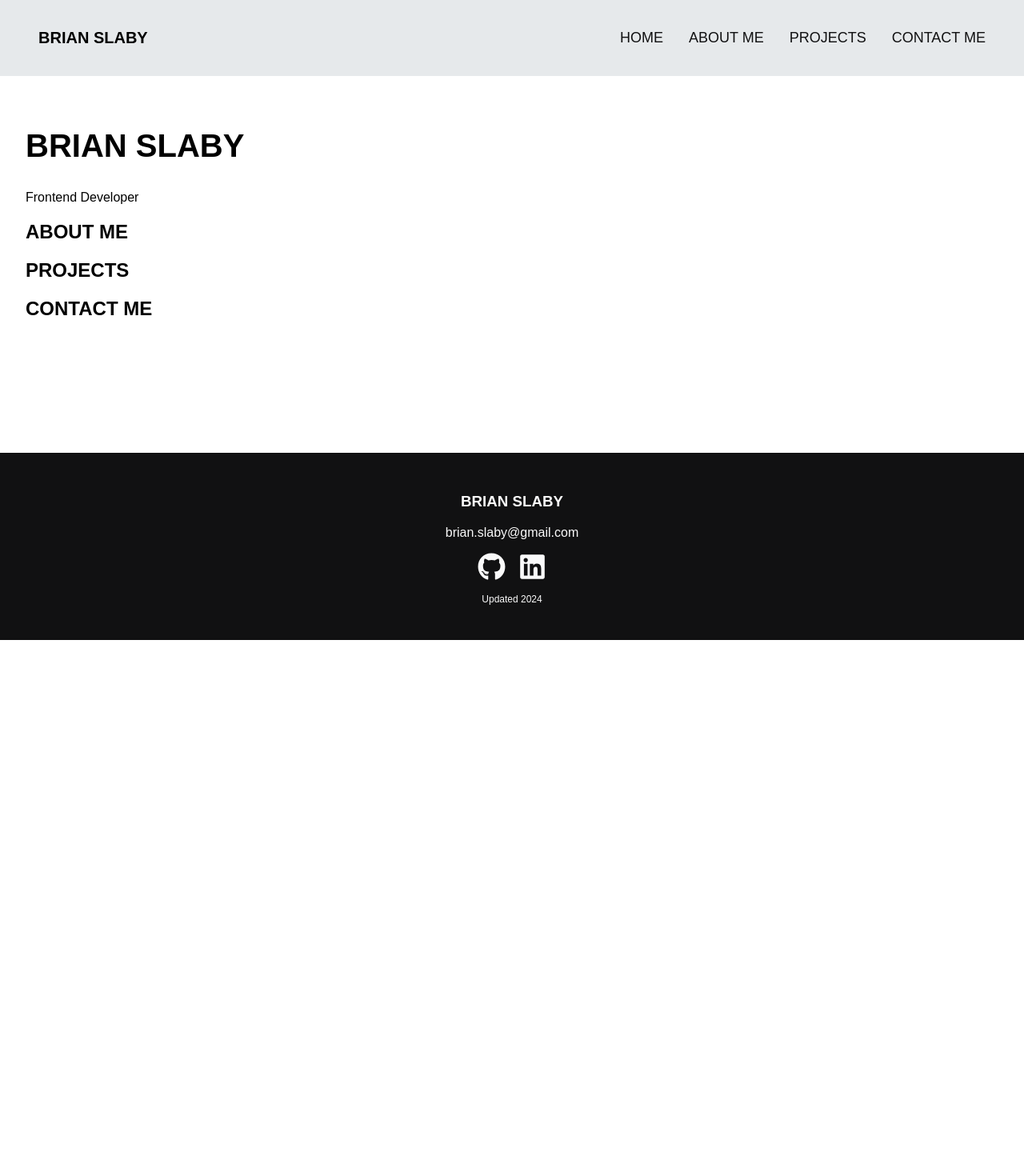
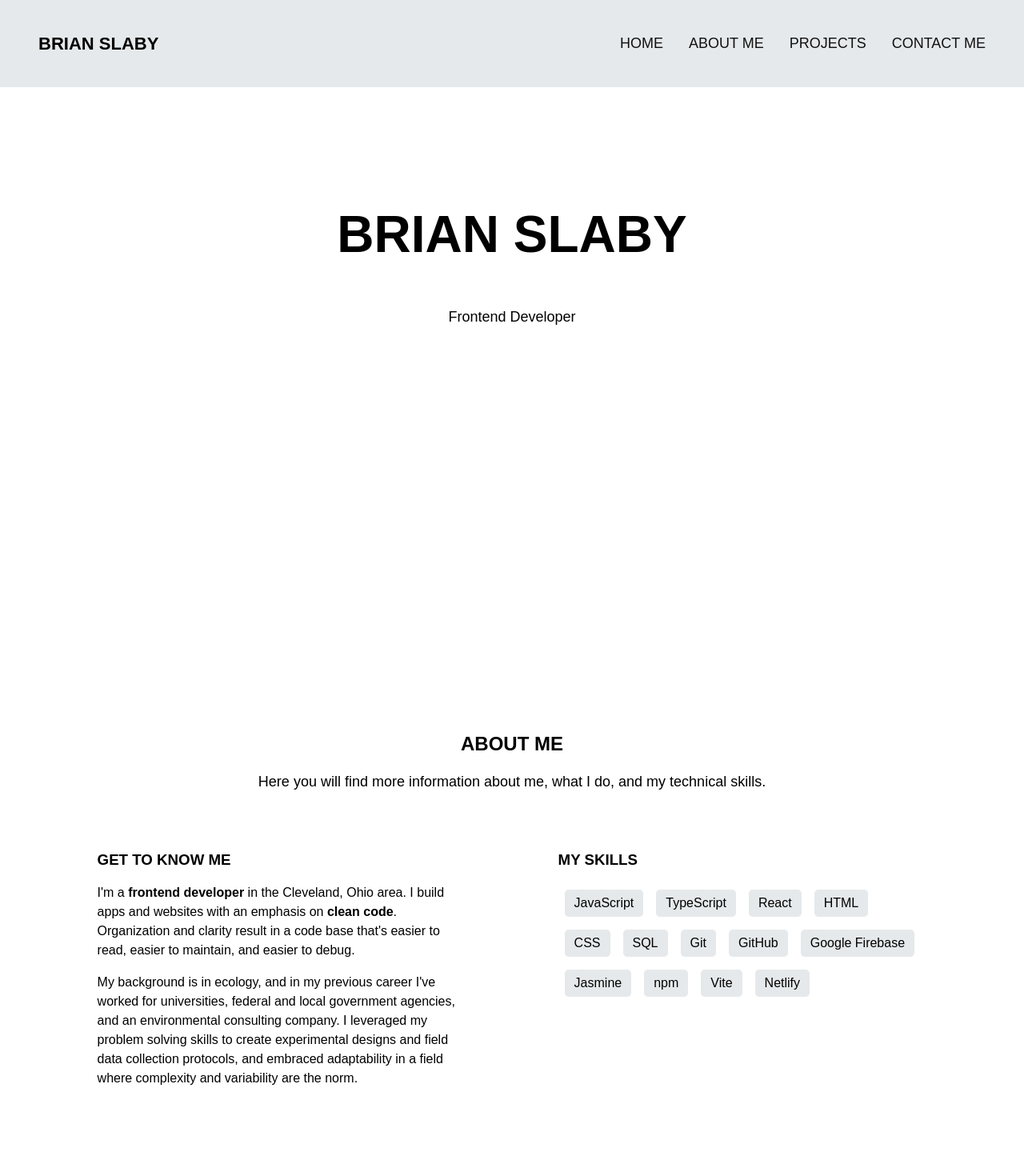
Before and after one commit to BrianSlaby/my-portfolio, a React (Vite) app: page / in a window 1280 px wide. Shown: the top 1470 px of the page at 80% size. Before the commit the page ends 800 px from the top, so only its background shows below. Built offline with nearby package versions, Linux system fonts and the light colour scheme.

Commit message:
Added section subheadings, started adding content to about, added some styling.

```diff
--- a/src/components/Header.tsx
+++ b/src/components/Header.tsx
@@ -5,6 +5,7 @@
 
     return(
         <header>
+            <div className="header-content">
                 <p className="header-title">Brian Slaby</p>
                 <nav>
                     <Link to="/">Home</Link>
@@ -12,6 +13,7 @@
                     <Link to="/#projects-section">Projects</Link>
                     <Link to="/#contact-section">Contact Me</Link>
                 </nav>
+            </div>
         </header>
     )
 }
--- a/src/components/components.css
+++ b/src/components/components.css
@@ -1,10 +1,15 @@
 header {
+    width: 100%;
+    padding: 1em 3em;
+    background-color: var(--lt-gray-clr);
+    z-index: 100;
+}
+
+.header-content {
     display: flex;
     flex-direction: column;
     align-items: flex-start;
     justify-content: space-between;
-    padding: 1em 3em;
-    background-color: var(--lt-gray-clr);
 }
 
 nav {
@@ -21,11 +26,16 @@
     text-transform: uppercase;
 }
 
+nav a:hover,
+nav a:focus {
+    color: var(--primary-clr);
+}
+
 footer {
     padding: 2em;
     background-color: var(--black-clr);
     color: var(--white-clr);
-    position: absolute;
+    position: relative;
     bottom: 0;
     width: 100%;
     text-align: center;
@@ -46,8 +56,12 @@
     font-size: 0.75rem;
 }
 
-@media (min-width: 630px) {
+@media (min-width: 700px) {
     header {
+        position: fixed;
+    }
+
+    .header-content {
         flex-direction: row;
         align-items: center;
     }
--- a/src/index.css
+++ b/src/index.css
@@ -8,6 +8,7 @@
   /* Change Later: Montserrat, Open Sans, or Source Sans Pro? */
   --main-font: Arial, Helvetica, sans-serif;
 
+  --primary-clr: #0e71c2;
   --black-clr: #111112;
   --white-clr: #fafafa;
   --lt-gray-clr: #e6e9eb;
@@ -28,14 +29,68 @@
 }
 
 h1 {
-  font-size: 2.5rem;
+  font-size: 4rem;
+  text-align: center;
+  margin-top: 20vh;
+}
+
+p {
+  line-height: 1.5em;
+}
+
+section {
+  padding: 4em 2em;
 }
 
 .header-title {
   font-weight: 700;
-  font-size: 1.25rem;
+  font-size: 1.375rem;
 }
 
 .home-container {
   padding: 2em;
 }
+
+section > h2,
+section > p {
+  text-align: center;
+}
+
+.section-subheading {
+  font-size: 1.125rem;
+  margin-bottom: 3em;
+}
+
+.section-col-container {
+  display: flex;
+  flex-direction: column;
+}
+
+@media (min-width: 700px) {
+  .section-col-container {
+      flex-direction: row;
+      align-items: flex-start;
+      justify-content: space-around;
+  }
+
+  .section-col {
+    max-width: 40%;
+  }
+}
+
+
+#hero-section {
+  min-height: 100vh;
+}
+
+.skills-container {
+  display: flex;
+  flex-wrap: wrap;
+}
+
+.skill {
+  background-color: var(--lt-gray-clr);
+  border-radius: 5px;
+  padding: 0.5em 0.75em;
+  margin: 0.5em;
+}
--- a/src/pages/Home.tsx
+++ b/src/pages/Home.tsx
@@ -6,7 +6,7 @@
         <div className="home-container">
             <section id="hero-section">
                 <h1>Brian Slaby</h1>
-                <p>Frontend Developer</p>
+                <p className="section-subheading">Frontend Developer</p>
 
                 {
                     // create animated down arrows
@@ -15,14 +15,45 @@
 
             <section id="about-section">
                 <h2>About Me</h2>
+                <p className="section-subheading">Here you will find more information about me, what I do, and my technical skills.</p>
+
+                <div className="section-col-container">
+                    <div className="section-col">
+                        <h3>Get to know me</h3>
+                        <p>I'm a <strong>frontend developer</strong> in the Cleveland, Ohio area. I build apps and websites with an emphasis on <strong>clean code</strong>. Organization and clarity result in a code base that's easier to read, easier to maintain, and easier to debug.</p>
+
+                        <p>My background is in ecology, and in my previous career I've worked for universities, federal and local government agencies, and an environmental consulting company. I leveraged my problem solving skills to create experimental designs and field data collection protocols, and embraced adaptability in a field where complexity and variability are the norm.</p>
+                    </div>
+
+                    <div className="section-col">
+                        <h3>My Skills</h3>
+                        <div className="skills-container">
+                            <div className="skill"> JavaScript </div>
+                            <div className="skill"> TypeScript </div>
+                            <div className="skill"> React </div>
+                            <div className="skill"> HTML </div>
+                            <div className="skill"> CSS </div>
+                            <div className="skill"> SQL </div>
+                            <div className="skill"> Git </div>
+                            <div className="skill"> GitHub </div>
+                            <div className="skill"> Google Firebase </div>
+                            <div className="skill"> Jasmine </div>
+                            <div className="skill"> npm </div>
+                            <div className="skill"> Vite </div>
+                            <div className="skill"> Netlify </div>
+                        </div>
+                    </div>
+                </div>
             </section>
 
             <section id="projects-section">
                 <h2>Projects</h2>
+                <p className="section-subheading">Here you will find information about some of the projects I've created.</p>
             </section>
 
             <section id="contact-section">
                 <h2>Contact Me</h2>
+                <p className="section-subheading">Feel free to contact me using the form below, and I'll get back to you as soon as I am able.</p>
             </section>
         </div>
     )
```
Lines whose indentation alone changed are shown as unchanged.
